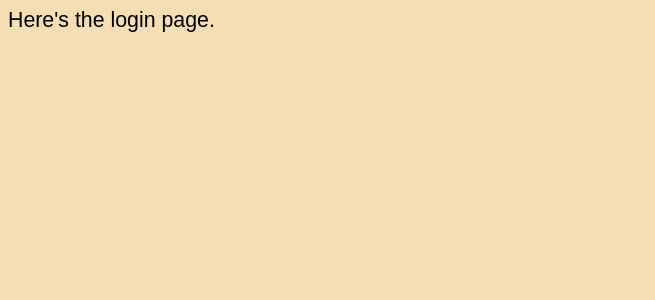
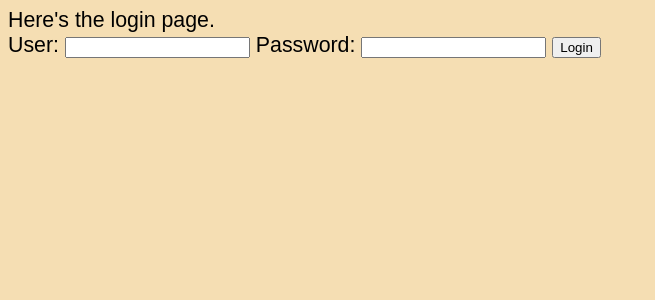
Before and after one commit to e125719/Graduate_Study, a PHP site: page /login.php in a window 1280 px wide. Shown: the top 300 px of the page, without its empty margins (0-655 px from the left). Run offline with PHP 8.4, Linux system fonts and the light colour scheme.

Commit message:
modify login.php to put forms for logging in the web page

```diff
--- a/Browser/login.php
+++ b/Browser/login.php
@@ -9,6 +9,14 @@
     <!-- Web page's body is here -->
     Here's the login page.<br \>
 
+    <form name="loginForm" method="POST" action="" id="loginForm_id">
+      User:
+      <input type="text" name="tb_user" id="tb_user_id" value="" autocomplete="off">
+      Password:
+      <input type="text" name="tb_pass" id="tb_pass_id" value="" autocomplete="off">
+      <input type="submit" name="btn_login" id="btn_login_id" value="Login">
+    </form>
+
     <footer>
     </footer>
   </body>
```
